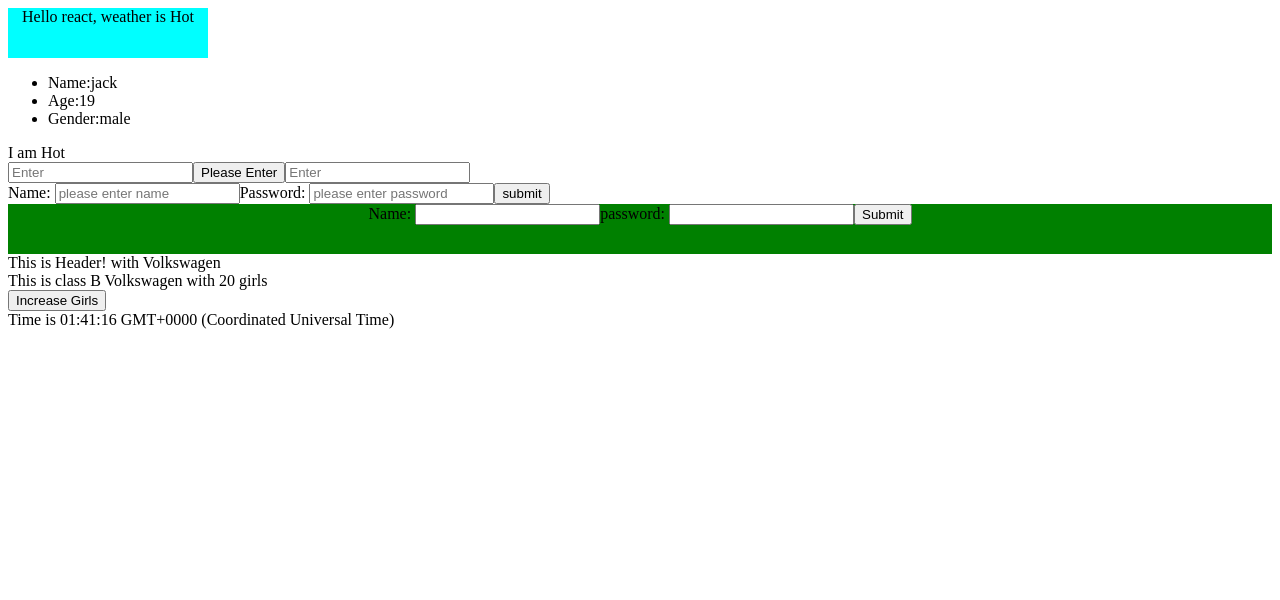
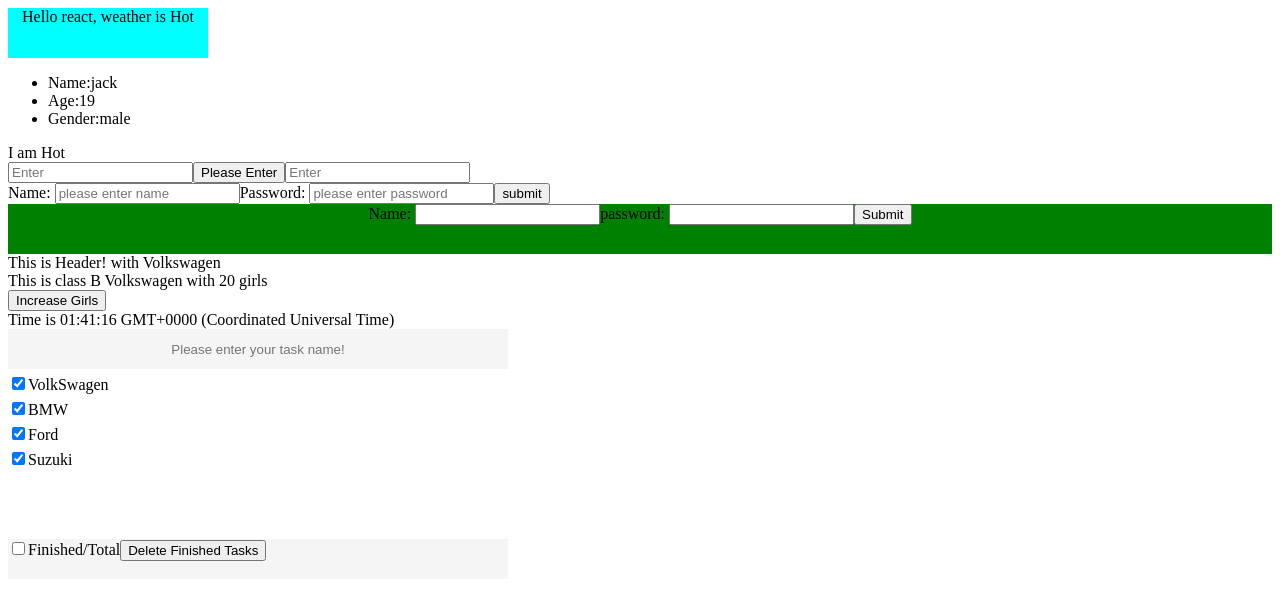
Before and after one commit to MonkeyDJoker/react-app, a React (Create React App) app: page / in a window 1280 px wide. Shown: the top 600 px of the page. Built offline with nearby package versions, Linux system fonts and the light colour scheme.

Commit message:
finish one practice

```diff
--- a/package.json
+++ b/package.json
@@ -6,6 +6,8 @@
     "@testing-library/jest-dom": "^5.16.4",
     "@testing-library/react": "^13.3.0",
     "@testing-library/user-event": "^13.5.0",
+    "nanoid": "^4.0.0",
+    "prop-types": "^15.8.1",
     "react": "^18.2.0",
     "react-dom": "^18.2.0",
     "react-scripts": "5.0.1",
--- a/src/App.js
+++ b/src/App.js
@@ -1,6 +1,6 @@
 import Header from './Header';
 import { HelloMessage,Person,HelloMessageSimple,TypeName,NamePassword,NamePassword2 } from './Home';
-
+import Todolist from './Todolist';
 
 function App() {
   return (
@@ -12,6 +12,7 @@ function App() {
       <NamePassword />
       <NamePassword2 />
       <Header car='BMW' girls='200' />
+      <Todolist/>
     </div>
   );
 }
--- /dev/null
+++ b/src/Todolist/Footer/index.css
@@ -0,0 +1,7 @@
+.todolistfooter{
+    width: 100%;
+    height: 40px;
+    bottom: 0px;
+    position: absolute;
+    background-color: whitesmoke;
+}
--- /dev/null
+++ b/src/Todolist/Footer/index.js
@@ -0,0 +1,14 @@
+import React, { Component } from 'react'
+import './index.css'
+
+export default class Footer extends Component {
+  render() {
+    return (
+      <div className='todolistfooter'>
+        <input type={"checkbox"} ></input>
+        <span>Finished/Total</span>
+        <button>Delete Finished Tasks</button>
+      </div>
+    )
+  }
+}
--- /dev/null
+++ b/src/Todolist/Header/index.css
@@ -0,0 +1,9 @@
+.todolistheader{
+    position: absolute;
+    height: 40px;
+    width: 100%;
+    padding: 0px;
+    border: 0px;
+    background-color: whitesmoke;
+    text-align: center;
+}
--- /dev/null
+++ b/src/Todolist/Header/index.js
@@ -0,0 +1,33 @@
+import React, { Component } from 'react'
+import './index.css'
+import { nanoid } from 'nanoid'
+import PropTypes from 'prop-types'
+
+export default class Header extends Component {
+
+  static propTypes = {
+    addTask:PropTypes.func.isRequired
+  }
+
+  handleKeyUp = (event) => {
+    if (event.code !== 'Enter') {
+      return
+    }
+    const taskobj = { id: nanoid(), task: event.target.value, check: false }
+    if (event.target.value.trim() === '') {
+      alert('Please Enter a Task!')
+      return
+    }
+    this.props.addTask(taskobj)
+
+    event.target.value = ''
+
+  }
+
+
+  render() {
+    return (
+      <input onKeyUp={this.handleKeyUp} className='todolistheader' placeholder='Please enter your task name!' ></input>
+    )
+  }
+}
--- /dev/null
+++ b/src/Todolist/List/Item/index.css
@@ -0,0 +1,11 @@
+.inputDiv{
+    position: relative;
+    height: 25px;
+    top: 5px;
+}
+.inputButton{
+    position: absolute;
+    right: 5px;
+    background-color: brown;
+    top: 1px;
+}
--- /dev/null
+++ b/src/Todolist/List/Item/index.js
@@ -0,0 +1,29 @@
+import React, { Component } from 'react'
+import './index.css'
+
+export default class Item extends Component {
+
+    state = {flag:false}
+
+    touch = (flag)=>{
+        return ()=>{
+            this.setState({flag:flag})
+        }
+    }
+
+    getCheck = (id)=>{
+        return (event)=>{
+            this.props.changeCheck(id,event.target.checked)
+        }
+    }
+
+    render() {
+        return (
+            <div className='inputDiv' onMouseEnter={this.touch(true)} onMouseLeave={this.touch(false)} style={{backgroundColor:this.state.flag?'#bfa':''}}>
+                    <input type={'checkbox'} defaultChecked={this.props.check} onChange={this.getCheck(this.props.id)}></input>
+                    <span>{this.props.task}</span>
+                    <button className='inputButton' style={{display:this.state.flag?'':'none'}} >Delete</button>
+            </div>
+        )
+    }
+}
--- /dev/null
+++ b/src/Todolist/List/index.css
@@ -0,0 +1,7 @@
+.todolistlist{
+    background-color: white;
+    position:absolute;
+    height: 170px;
+    top: 40px;
+    width: 100%;
+}
--- /dev/null
+++ b/src/Todolist/List/index.js
@@ -0,0 +1,26 @@
+import React, { Component } from 'react'
+import PropTypes from 'prop-types'
+import Item from './Item'
+import './index.css'
+
+export default class List extends Component {
+
+
+  static propTypes = {
+    todos: PropTypes.array.isRequired,
+    changeCheck: PropTypes.func.isRequired
+  }
+
+  render() {
+    const { todos, changeCheck } = this.props
+    return (
+      <div className='todolistlist'>
+        {
+          todos.map((todo) => {
+            return <Item {...todo} key={todo.id} changeCheck={changeCheck} />
+          })
+        }
+      </div>
+    )
+  }
+}
--- /dev/null
+++ b/src/Todolist/index.css
@@ -0,0 +1,5 @@
+.todolist{
+    width: 500px;
+    height: 250px;
+    position: relative;
+}
--- /dev/null
+++ b/src/Todolist/index.js
@@ -0,0 +1,48 @@
+import React, { Component } from 'react'
+import Footer from './Footer'
+import Header from './Header'
+import List from './List'
+import './index.css'
+
+export default class Todolist extends Component {
+
+    state = {
+        todos: [
+            { id: '001', task: 'VolkSwagen', check: true },
+            { id: '002', task: 'BMW', check: true },
+            { id: '003', task: 'Ford', check: true },
+            { id: '004', task: 'Suzuki', check: true },
+        ]
+
+    }
+
+    addTask = (taskobj) => {
+        const { todos } = this.state
+        const newTasks = [taskobj, ...todos]
+        this.setState({ todos: newTasks })
+    }
+
+    changeCheck = (id, data) => {
+        const {todos} =this.state
+        const newTask = todos.map(
+            (todo) => {
+                if(todo.id === id)
+                    return {...todo,check:data}
+                else
+                    return {...todo}
+            }
+        )
+        this.setState({todos:newTask})
+
+    }
+
+    render() {
+        return (
+            <div className='todolist'>
+                <Header addTask={this.addTask} />
+                <List todos={this.state.todos} changeCheck={this.changeCheck} />
+                <Footer />
+            </div>
+        )
+    }
+}
```
Also changed, not shown: 1 other file (tests, documents, lock files or other folders).
